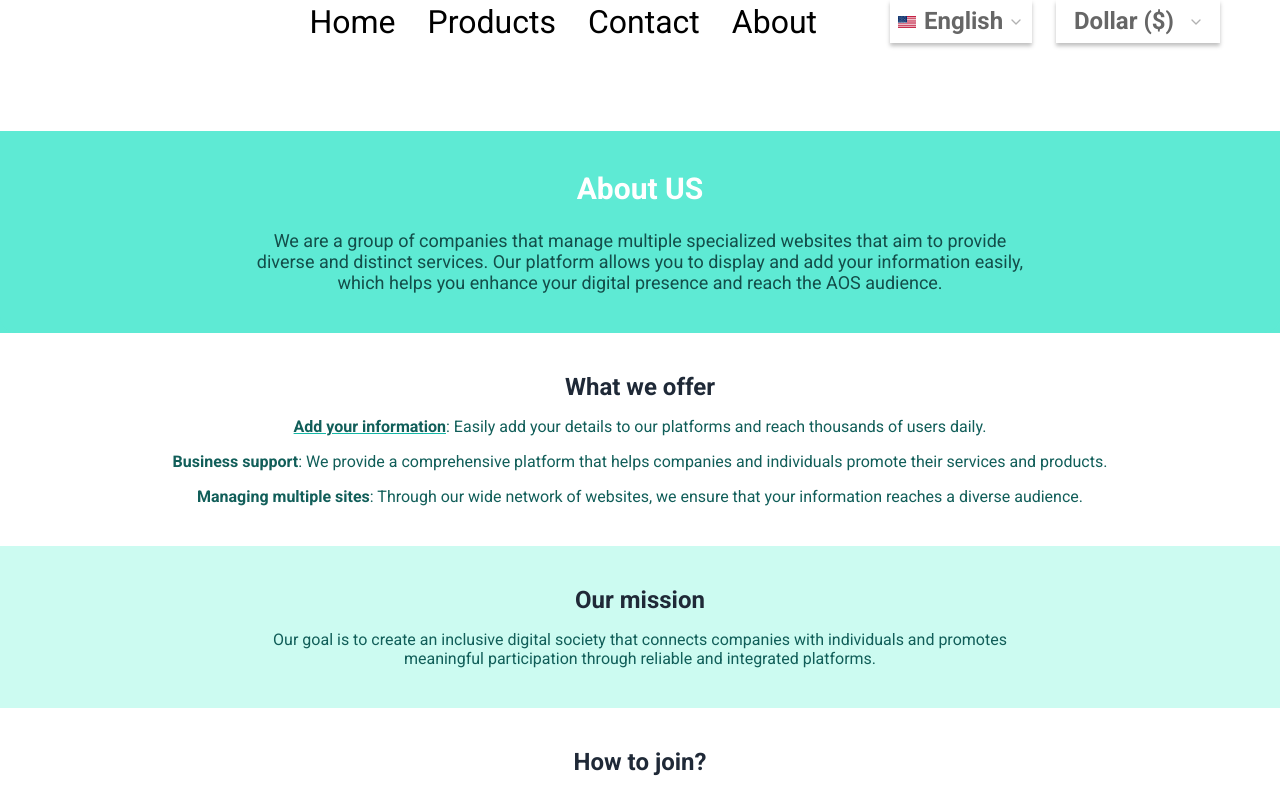
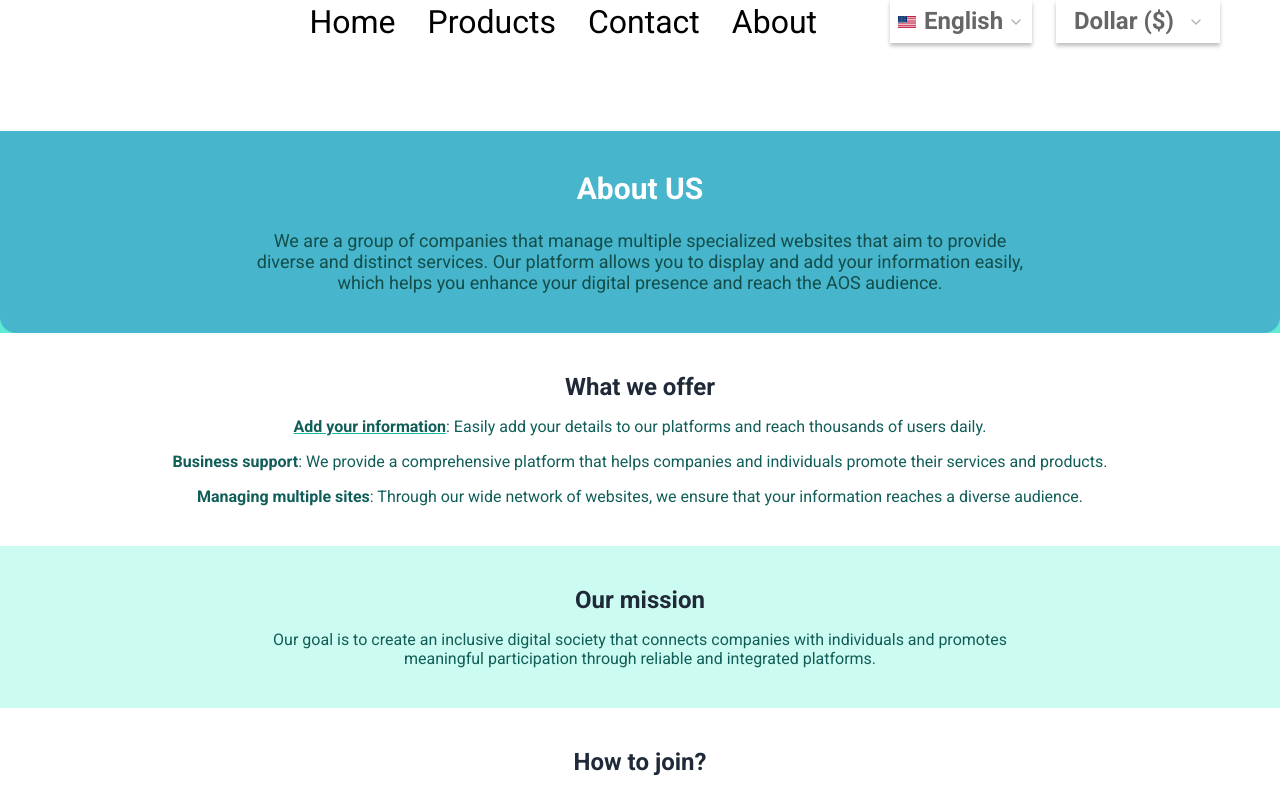
Before and after one commit to mostafizar-rahman/honey-ecommerce, a React (Vite) app: page /aboutus in a window 1280 px wide. Shown: the top 792 px of the page. Built offline with nearby package versions, Linux system fonts and the light colour scheme; a web font is replaced by a local one.

Commit message:
changed made

```diff
--- a/src/pages/about.tsx
+++ b/src/pages/about.tsx
@@ -4,7 +4,7 @@ const AboutUs = () => {
   return (
     <div className="bg-teal-300 pb-10 ">
       {/* About Us Section */}
-      <section className="text-center py-10 bg-teal-300 rounded-b-2xl">
+      <section className="text-center py-10 bg-[#47B5CC] rounded-b-2xl">
         <h1 className="text-3xl font-bold text-white mb-6">About US</h1>
         <p className="text-lg text-teal-900 max-w-3xl mx-auto">
           We are a group of companies that manage multiple specialized websites
```
